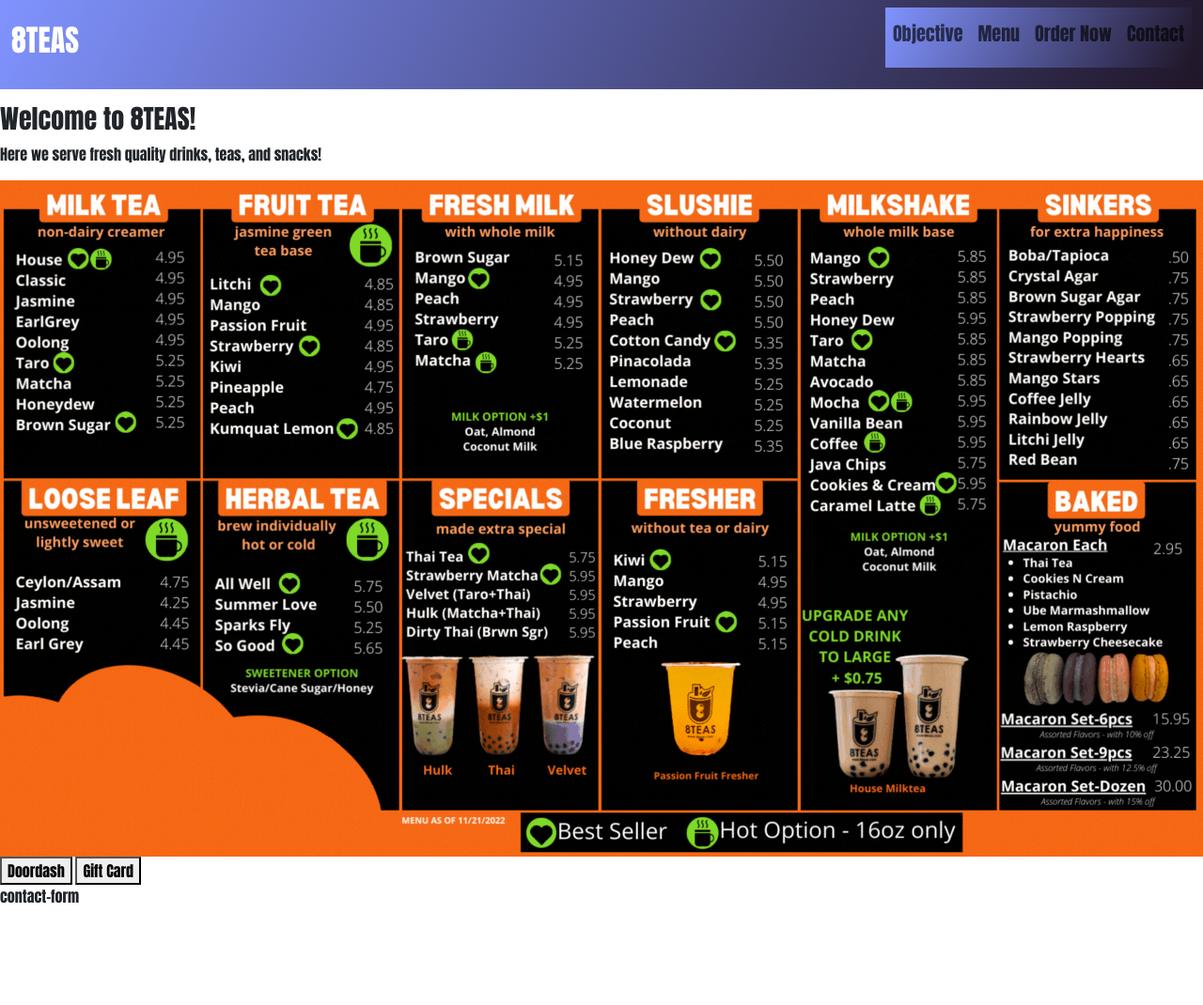
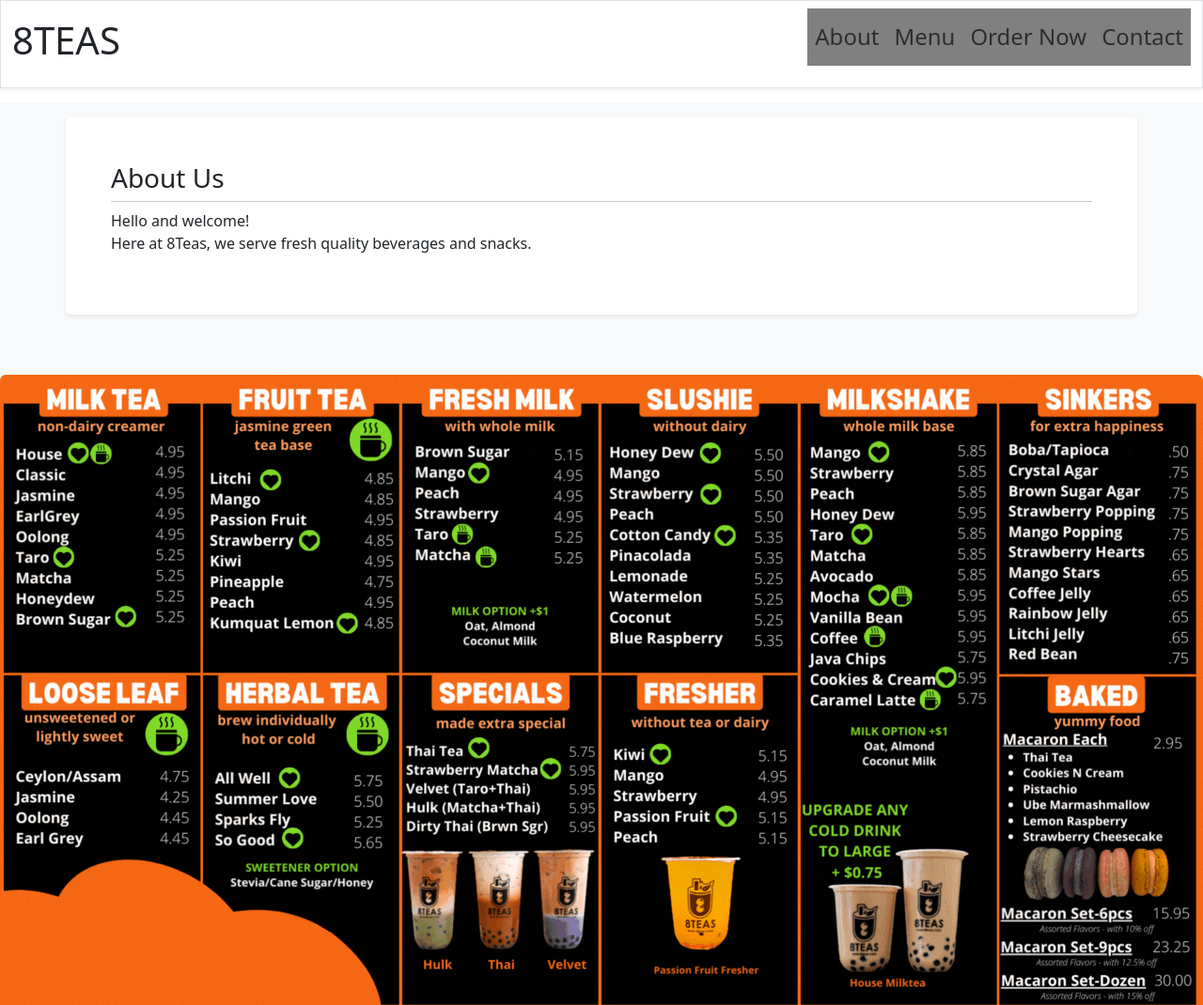
Before and after one commit to xensan-dev/8teas, a plain HTML site: page index.html in a window 1280 px wide. Shown: the top 1070 px of the page at 94% size. Before the commit the page ends 966 px from the top, so only its background shows below. Drawn offline with nearby package versions, Linux system fonts and the light colour scheme.

Commit message:
updates to bootstrap styling.

```diff
--- a/assets/css/styles.css
+++ b/assets/css/styles.css
@@ -1,12 +1,34 @@
+:root {
+    --primary-color: ;
+    --secondary-color: ;
+    --tertiary-color: ;
+}
+
 body {
     background-color: white;
     font-family: Impact, Haettenschweiler, 'Arial Narrow Bold', sans-serif;
 }
 
 .navbar {
-    color: white;
-    background: linear-gradient(116deg, #8093ff, #201628);
+    background-color: grey;
     font-size: x-large;
     justify-content: center;
     margin-bottom: 15px;
 }
+
+.navbar-link .active {
+    color: orange;
+}
+
+.navlink a {
+    text-decoration: none;
+    color: darkslategrey;
+}
+
+.about #about {
+    height: 400px;
+    display: flex;
+    justify-content: center;
+    align-items: center;
+    justify-items: center;
+}
--- a/index.html
+++ b/index.html
@@ -3,27 +3,27 @@
 <head>
     <meta charset="UTF-8">
     <meta name="viewport" content="width=device-width, initial-scale=1.0">
+    <link rel="stylesheet" href="/assets/css/styles.css">
     <link href="https://cdn.jsdelivr.net/npm/bootstrap@5.3.2/dist/css/bootstrap.min.css" rel="stylesheet" integrity="sha384-T3c6CoIi6uLrA9TneNEoa7RxnatzjcDSCmG1MXxSR1GAsXEV/Dwwykc2MPK8M2HN" crossorigin="anonymous">
-    <link rel="stylesheet" href="/assets/css/styles.css">
     <title>8TEAS</title>
 </head>
 <body>
-    <nav class="navbar navbar-expand-lg">
+    <nav class="navbar navbar-expand-lg bg-white border shadow-sm">
         <div class="container-fluid">
-            <div class="nav-link"><h2 href="index.html">8TEAS</h2></div>
+            <div class="nav-brand p3 h1">8TEAS</div>
             <div class="navbar">
                 <ul class="navbar-nav me-auto mb-2 mb-lg-0">
                     <li class="nav-item">
-                        <a class="nav-link" href="#objective"><h5>Objective</h5></a>
+                        <a class="nav-link mb-0 h5" href="#about">About</a>
                     </li>
                     <li class="nav-item">
-                        <a class="nav-link" href="#menu"><h5>Menu</h5></a>
+                        <a class="nav-link mb-0 h5" href="#menu">Menu</a>
                     </li>
                     <li class="nav-item">
-                        <a class="nav-link" href="#order"><h5>Order Now</h5></a>
+                        <a class="nav-link mb-0 h5" href="#order">Order Now</a>
                     </li>
                     <li class="nav-item">
-                        <a class="nav-link" href="#contact"><h5>Contact</h5></a>
+                        <a class="nav-link mb-0 h5" href="#contact">Contact</a>
                     </li>
                 </ul>
             </div>
@@ -31,19 +31,29 @@
     </nav>
 
     <main>
-        <div class="objective">
-            <h3>Welcome to 8TEAS!</h3>
-            <p>Here we serve fresh quality drinks, teas, and snacks!</p>
-        </div>
+        <section class="about pt-3 pb-3 bg-light" id="about">
+            <div class="about-container container rounded bg-white p-5 shadow-sm">
+                <h3>About Us</h3>
+                <hr class="my-2">
+                <p>Hello and welcome! <br>Here at 8Teas, we serve fresh quality beverages and snacks.</p>
+            </div>
+        </section>
 
-        <div class="menu">
-            <img src="./assets/images/menu11212022.gif" alt="8teas menu">
+        <section class="drinks">
+
+        </section>
+
+        <div class="menu bg-light pt-5 pb-5" id="menu">
+            <img class="img-fluid rounded mx-auto d-block shadow-sm" src="./assets/images/menu11212022.gif" alt="8teas menu">
         </div>
 
         <div class="order">
-            <button class="toast">Order</button>
-            <button class="doordash">Doordash</button>
-            <button class="gift-card">Gift Card</button>
+            <div class="order-container container">
+                <button class="toast">Order</button>
+                <button class="toast">Order</button>
+                <button class="doordash">Doordash</button>
+                <button class="gift-card">Gift Card</button>
+            </div>
         </div>
 
         <div class="contact">
```
